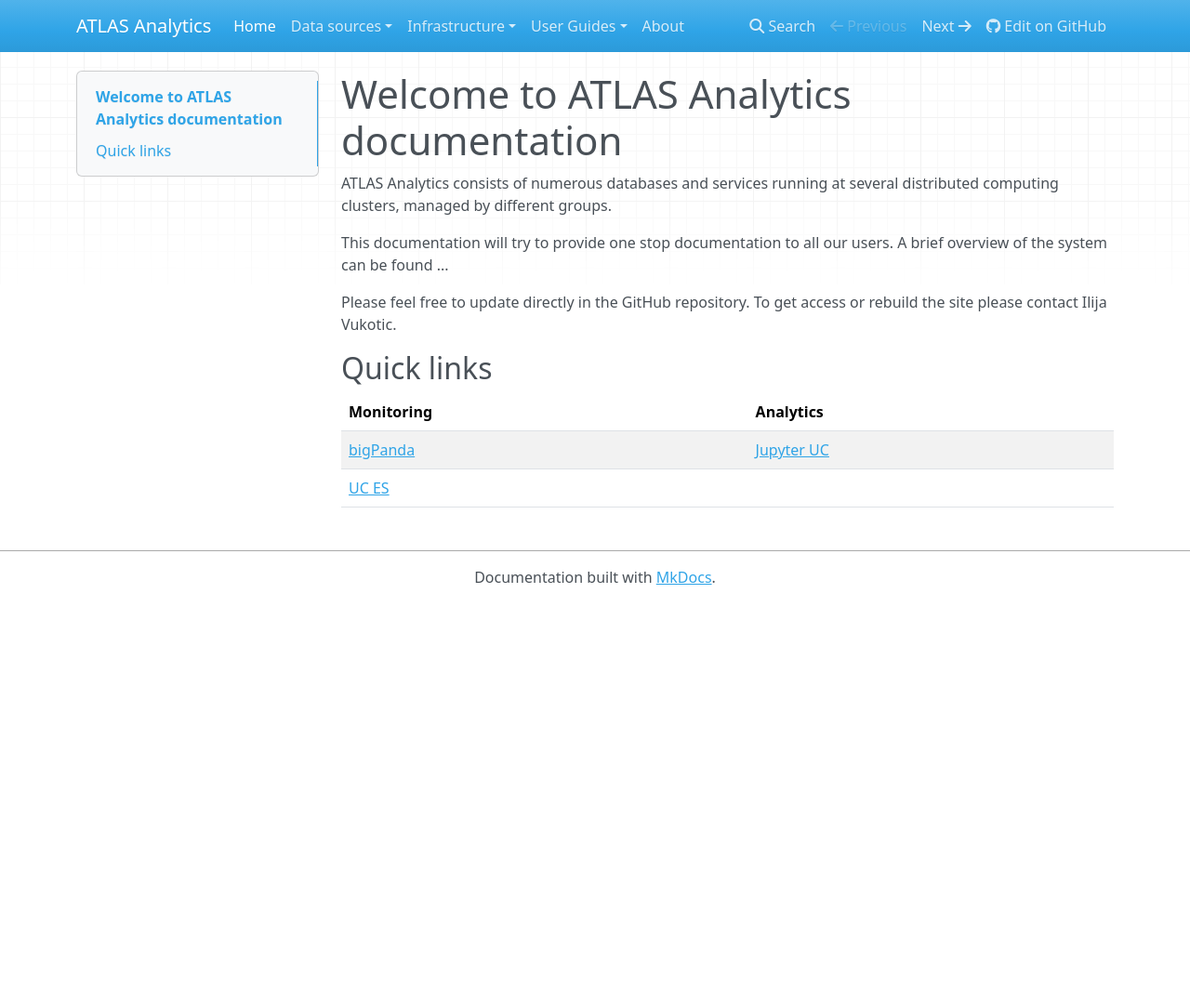
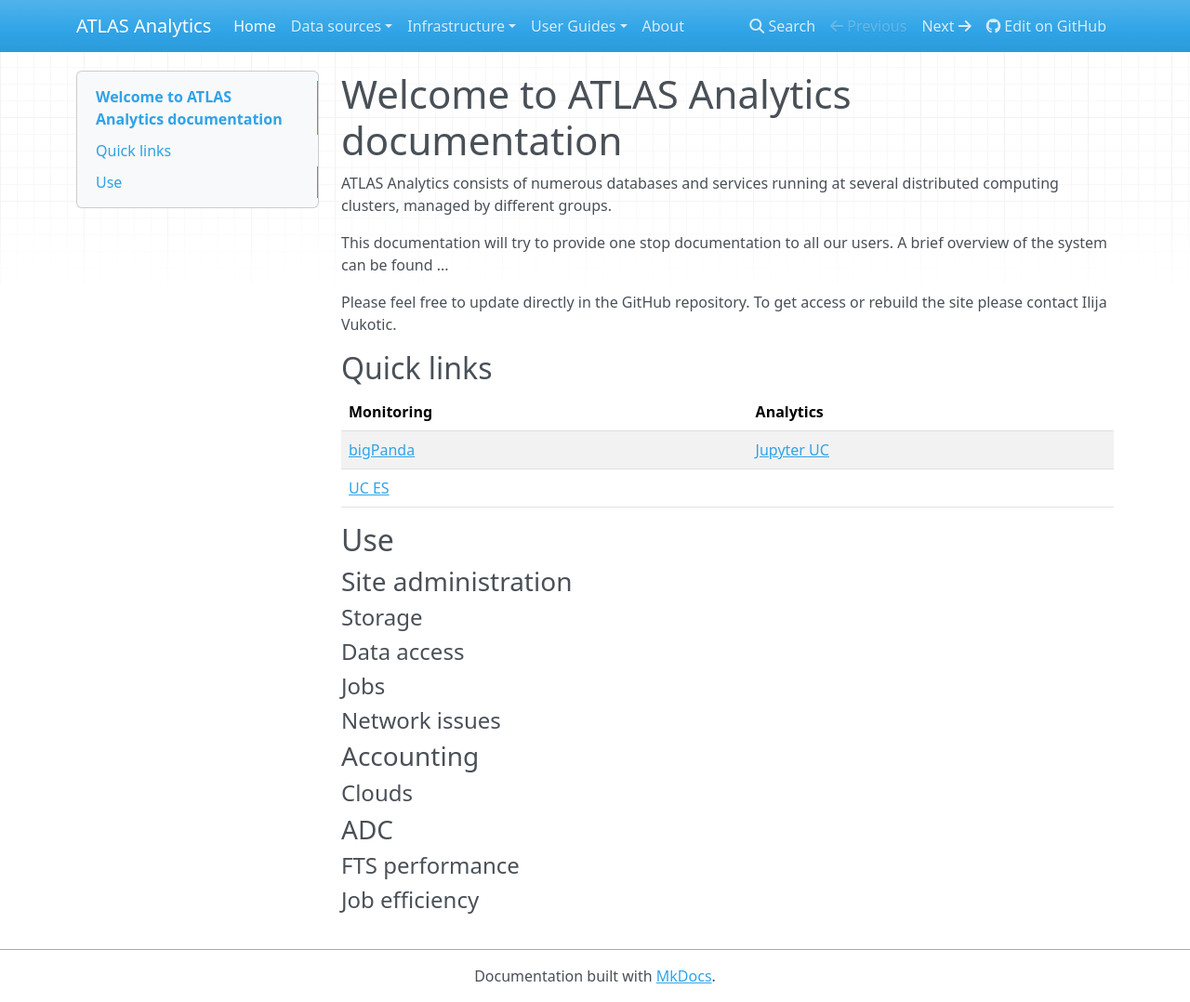
Before and after one commit to ATLAS-Analytics/ATLAS-Analytics, an MkDocs documentation site: the page built from docs/index.md, in a window 1280 px wide and 1078 px high. Shown: the whole window at 93% size. Built offline with MkDocs 1.6.1, drawn with Linux system fonts in a browser that asks for light colours; nearby versions of some CDN libraries; old or Windows-style settings are respelled for this version of MkDocs.

Commit message:
index update

```diff
--- a/docs/index.md
+++ b/docs/index.md
@@ -14,3 +14,18 @@
 ----|---
 [bigPanda](https://bigpanda.cern.ch/) | [Jupyter UC](http://jupyter.mwt2.org:9999)
 [UC ES](http://atlas-kibana.mwt2.org) |
+
+## Use
+
+### Site administration
+#### Storage
+#### Data access
+#### Jobs
+#### Network issues
+
+### Accounting
+#### Clouds
+
+### ADC
+#### FTS performance
+#### Job efficiency
```
